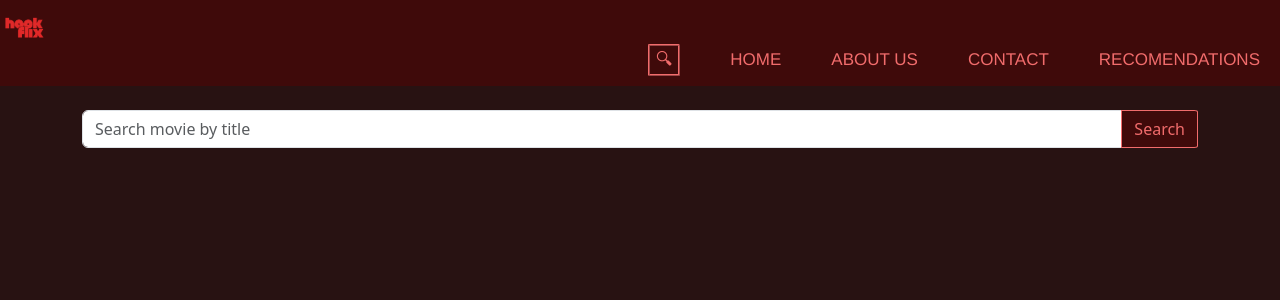
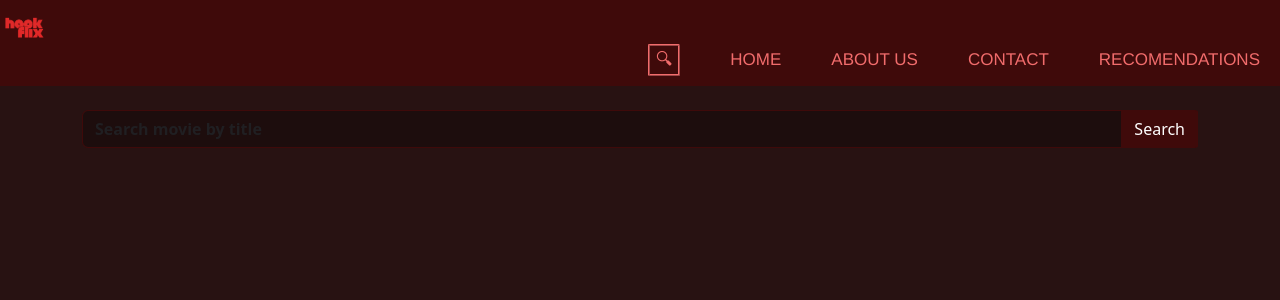
Before and after one commit to MaraAnima/Primer-Entregable, a React (Vite) app: page /search in a window 1280 px wide. Shown: the top 300 px of the page. Built offline with nearby package versions, Linux system fonts and the light colour scheme; a web font is replaced by a local one.

Commit message:
latest changes
Co-Authored-By: LucasSanmartino7 <179268813+LucasSanmartino7@users.noreply.github.com>
Co-Authored-By: Natayha-Raicoff <179271466+Natayha-Raicoff@users.noreply.github.com>
Co-Authored-By: MaraAnima <179888074+MaraAnima@users.noreply.github.com>

```diff
--- a/src/App.css
+++ b/src/App.css
@@ -282,3 +282,15 @@ img.img-responsive {
   font-family: "Bebas Neue", sans-serif;
   text-align: center;
 }
+
+#button-addon1 {
+  border-color: #3f0a0a;
+  color: white;
+}
+
+.custom-input {
+  border-color: #3f0a0a;
+  background-color: #00000049;
+  color: white !important;
+  font-weight: bold;
+}
--- a/src/components/pages/Search.jsx
+++ b/src/components/pages/Search.jsx
@@ -39,7 +39,7 @@ function Search({}) {
       <MovieNavbar />
       <div className="container">
         <div className="search">
-          <InputGroup className="mb-3 mt-4" input>
+          <InputGroup className="mb-3 mt-4 input">
             <Form.Control
               className="custom-input"
               aria-label="Buscar película"
```
